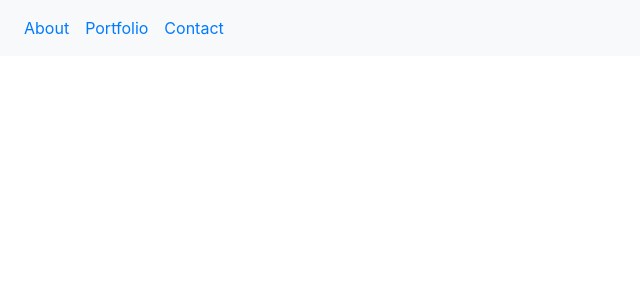
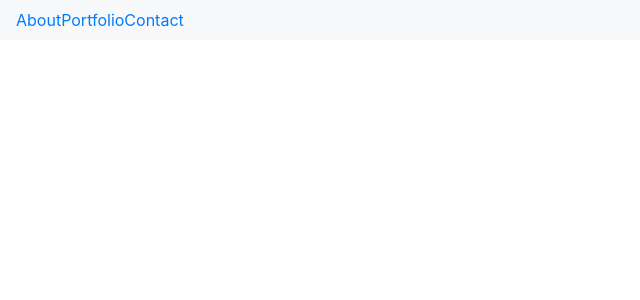
Before and after one commit to JamesBerg1956/portfolio, a React (Create React App) app: page / in a window 1280 px wide. Shown: the top 300 px of the page, without its empty margins (0-640 px from the left). Built offline with nearby package versions, Linux system fonts and the light colour scheme.

Commit message:
fixed nested anchor tag errors

```diff
--- a/src/components/Nav.js
+++ b/src/components/Nav.js
@@ -11,21 +11,19 @@ function Navigation(){
             <Navbar.Toggle aria-controls="basic-navbar-nav" />
             <Navbar.Collapse id="basic-navbar-nav">
                 <Nav className="mr-auto">
-                    <Nav.Link>
+
                     <Link to="/About">
                         About
                     </Link>
-                    </Nav.Link>
-                    <Nav.Link>
+
                     <Link to="/Portfolio">
                         Portfolio
                     </Link>
-                    </Nav.Link>
-                    <Nav.Link>
+
                     <Link to="/Contact">
                         Contact
                     </Link>
-                    </Nav.Link>
+
                 </Nav>
             </Navbar.Collapse>
         </Navbar>
```
Lines whose indentation alone changed are shown as unchanged.
